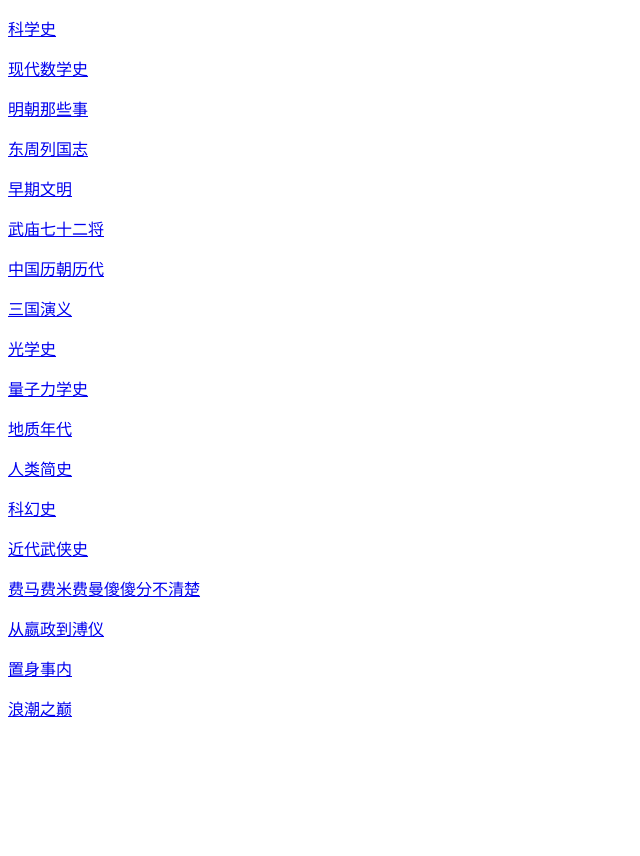
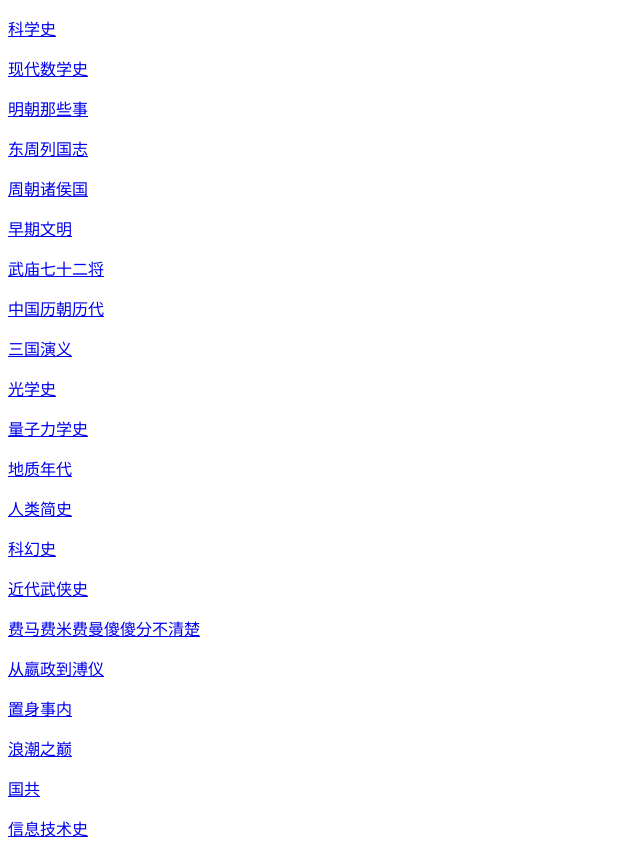
Before and after one commit to EasonWangs/neo-timeline, a plain HTML site: page index.html in a window 1280 px wide. Shown: the whole page, without its empty margins (0-640 px from the left). Before the commit the page ends 800 px from the top, so only its background shows below. Drawn offline with Linux system fonts and the light colour scheme.

Commit message:
add data

```diff
--- a/index.html
+++ b/index.html
@@ -11,6 +11,7 @@
       <p><a href="./timeline.html?name=math&title=现代数学史">现代数学史</a>
       <p><a href="./timeline.html?name=ming&title=明朝那些事">明朝那些事</a>
       <p><a href="./timeline.html?name=spring&title=东周列国志">东周列国志</a>
+	  <p><a href="./timeline.html?name=zhou&title=周朝诸侯国">周朝诸侯国</a>
       <p><a href="./timeline.html?name=civilization&title=早期文明">早期文明</a>
       <p><a href="./timeline.html?name=wu&title=武庙七十二将">武庙七十二将</a>
       <p><a href="./timeline.html?name=china&title=中国历朝历代">中国历朝历代</a>
@@ -25,5 +26,7 @@
         <p><a href="./timeline.html?name=qin2qing&title=从嬴政到溥仪">从嬴政到溥仪</a>
 		<p><a href="./timeline.html?name=nationalPolicy&title=置身事内">置身事内</a>
       <p><a href="./timeline.html?name=onTopOfTides&title=浪潮之巅">浪潮之巅</a>
+	  <p><a href="./timeline.html?name=KMTvsCPC&title=国共">国共</a>
+	  <p><a href="./timeline.html?name=IT&title=信息技术史">信息技术史</a>
   </body>
 </html>
```
Also changed, not shown: 6 other files.
